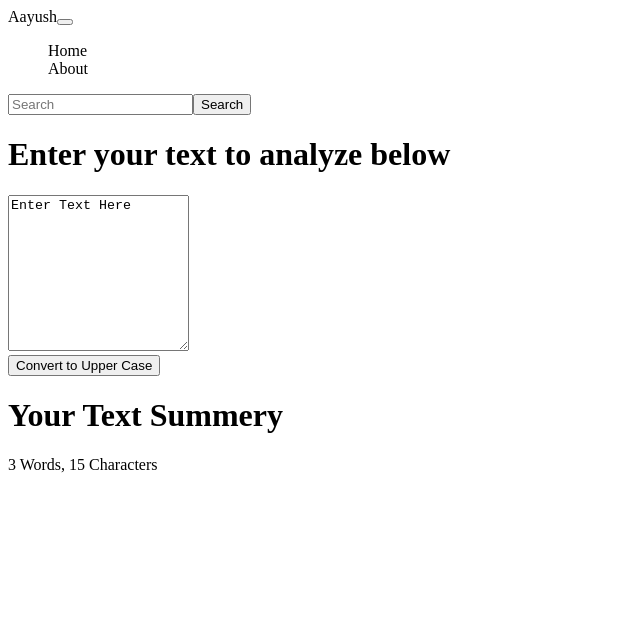
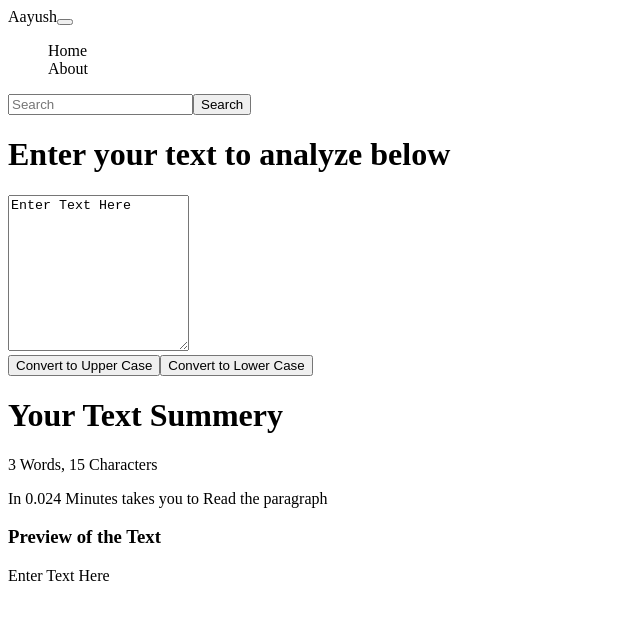
Before and after one commit to mr-prasai2004/Learning_React, a React (Create React App) app in the folder learning_react/: page / in a window 1280 px wide. Shown: the top 620 px of the page, without its empty margins (0-640 px from the left). Built offline with nearby package versions, Linux system fonts and the light colour scheme; the HTML template or start-up script is replaced by a standard one.

Commit message:
Added Some Logic to my learning Journey

```diff
--- a/learning_react/src/components/Navbar.js
+++ b/learning_react/src/components/Navbar.js
@@ -3,7 +3,7 @@ import PropTypes from "prop-types";
 
 export default function Navbar(props) {
   return (
-    <nav className="navbar navbar-expand-lg bg-body-tertiary">
+    <nav className="navbar navbar-expand-lg navbar-dark bg-dark">
       <div className="container-fluid">
         <a className="navbar-brand" href="/">
           {props.title}
@@ -39,7 +39,7 @@ export default function Navbar(props) {
               placeholder="Search"
               aria-label="Search"
             />
-            <button className="btn btn-outline-success" type="submit">
+            <button className="btn btn-outline-primary" type="submit">
               Search
             </button>
           </form>
--- a/learning_react/src/components/TextForm.js
+++ b/learning_react/src/components/TextForm.js
@@ -2,10 +2,13 @@ import React,{useState} from 'react'
 
 export default function TextForm(props) {
     const handelUpClick=()=>{
-        console.log("Upper Case Was Clicked"+ text)
         let newText=text.toUpperCase();
         setText(newText);
     }
+    const handelLowClick=()=>{
+      let newText=text.toLowerCase();
+      setText(newText);
+  }
     const handleOnChange=(event)=>{
         console.log("On Changed");
         setText(event.target.value)
@@ -19,12 +22,16 @@ export default function TextForm(props) {
 <div className="mb-3">
   <textarea className="form-control" value={text} onChange={handleOnChange} id="myBox" rows="10"></textarea>
 </div>
-<button className="btn btn-primary" onClick={handelUpClick}>Convert to Upper Case</button>
+<button className="btn btn-primary mx-2" onClick={handelUpClick} >Convert to Upper Case</button>
+<button className="btn btn-primary mx-2" onClick={handelLowClick}>Convert to Lower Case</button>
 </div>
 <div className="container my-3">
   <h1>Your Text Summery</h1>
   <p>{text.split(" ").length} Words, {text.length} Characters</p>
+  <p>In {0.008 * text.split(" ").length} Minutes takes you to Read the paragraph</p>
 </div>
+<h3>Preview of the Text</h3>
+<p>{text}</p>
 </>
   )
 }
```
